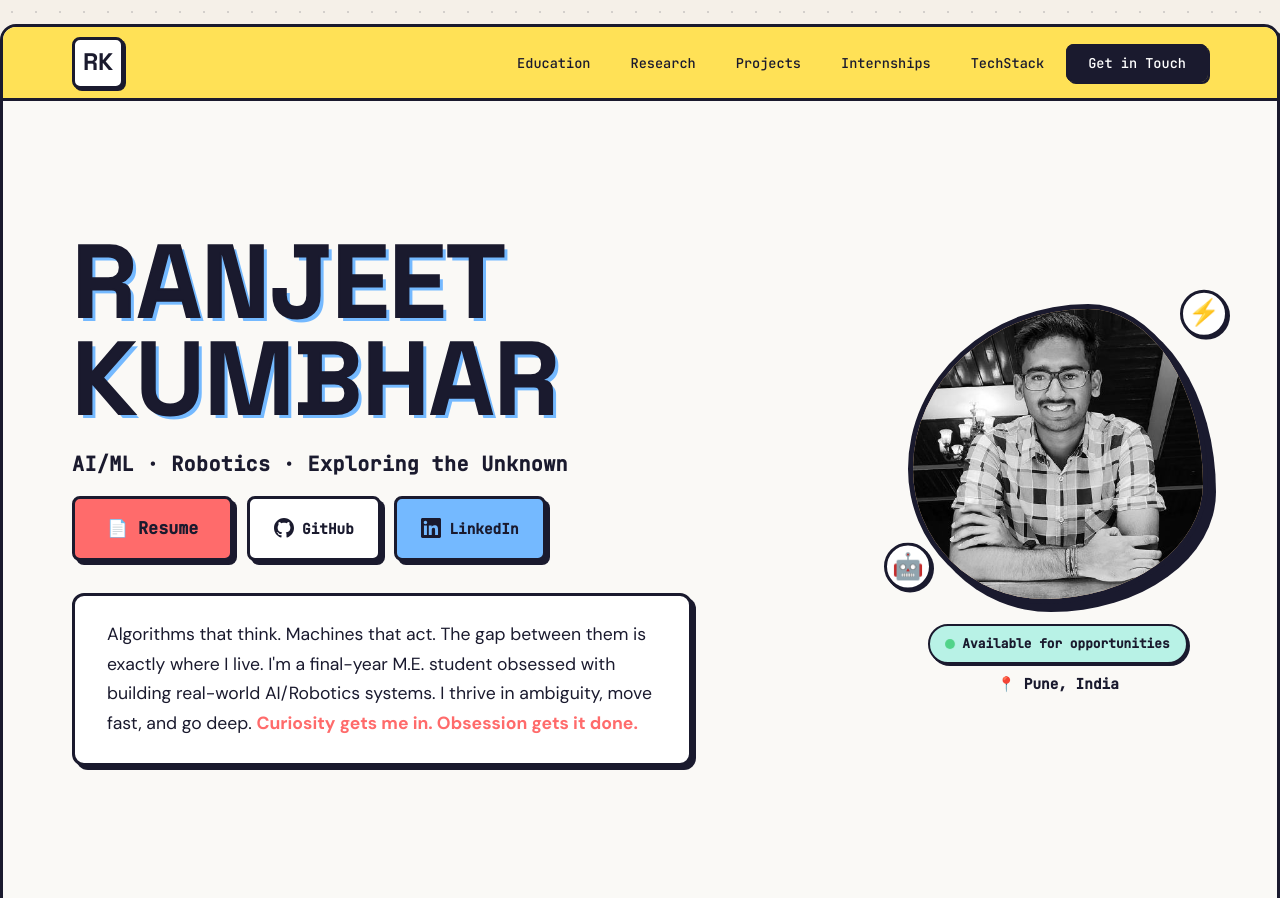
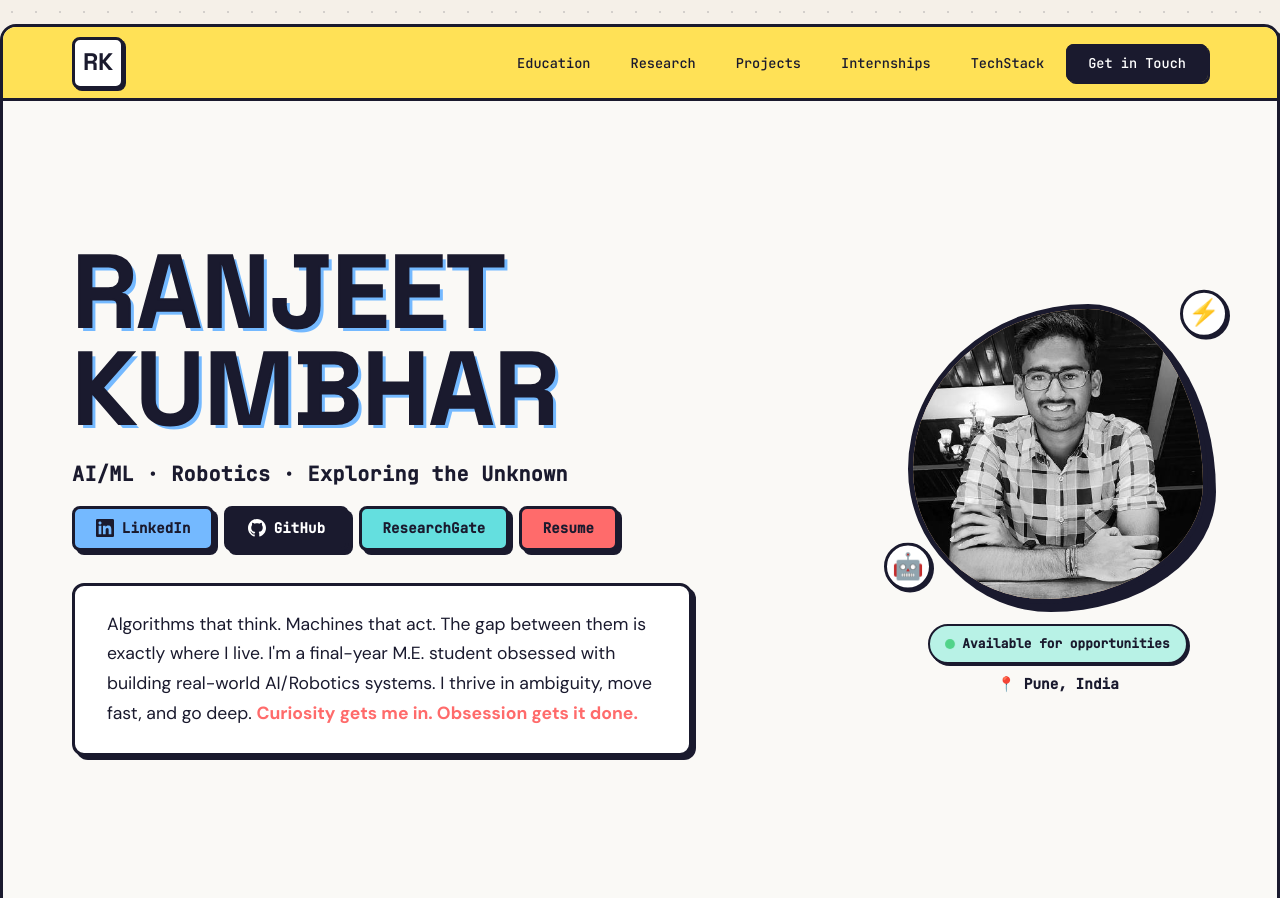
Before and after one commit to RanjeetKumbhar01/RanjeetKumbhar01.github.io, a plain HTML site: page index.html in a window 1280 px wide. Shown: the top 898 px of the page. Drawn offline with nearby package versions, Linux system fonts and the light colour scheme.

Commit message:
feat: redesign hero call-to-action buttons with custom social styling and unified layout

```diff
--- a/index.html
+++ b/index.html
@@ -63,32 +63,34 @@
                             AI/ML · Robotics · Exploring the Unknown
                         </p>
                         <div class="hero-cta">
-                            <a href="resume.pdf" target="_blank" class="btn btn-resume btn-lg">
-                                📄 Resume
+                            <!-- Social row -->
+                            <div class="hero-cta-social">
+                                <a href="https://linkedin.com/in/ranjeet-kumbhar" target="_blank" rel="noopener" class="cta-btn cta-btn--linkedin">
+                                    <svg width="18" height="18" viewBox="0 0 24 24" fill="currentColor">
+                                        <path d="M20.447 20.452h-3.554v-5.569c0-1.328-.027-3.037-1.852-3.037-1.853 0-2.136 1.445-2.136 2.939v5.667H9.351V9h3.414v1.561h.046c.477-.9 1.637-1.85 3.37-1.85 3.601 0 4.267 2.37 4.267 5.455v6.286zM5.337 7.433c-1.144 0-2.063-.926-2.063-2.065 0-1.138.92-2.063 2.063-2.063 1.14 0 2.064.925 2.064 2.063 0 1.139-.925 2.065-2.064 2.065zm1.782 13.019H3.555V9h3.564v11.452zM22.225 0H1.771C.792 0 0 .774 0 1.729v20.542C0 23.227.792 24 1.771 24h20.451C23.2 24 24 23.227 24 22.271V1.729C24 .774 23.2 0 22.222 0h.003z" />
+                                    </svg>
+                                    LinkedIn
+                                </a>
+                                <a href="https://github.com/RanjeetKumbhar01" target="_blank" rel="noopener" class="cta-btn cta-btn--github">
+                                    <svg width="18" height="18" viewBox="0 0 24 24" fill="currentColor">
+                                        <path d="M12 0c-6.626 0-12 5.373-12 12 0 5.302 3.438 9.8 8.207 11.387.599.111.793-.261.793-.577v-2.234c-3.338.726-4.033-1.416-4.033-1.416-.546-1.387-1.333-1.756-1.333-1.756-1.089-.745.083-.729.083-.729 1.205.084 1.839 1.237 1.839 1.237 1.07 1.834 2.807 1.304 3.492.997.107-.775.418-1.305.762-1.604-2.665-.305-5.467-1.334-5.467-5.931 0-1.311.469-2.381 1.236-3.221-.124-.303-.535-1.524.117-3.176 0 0 1.008-.322 3.301 1.23.957-.266 1.983-.399 3.003-.404 1.02.005 2.047.138 3.006.404 2.291-1.552 3.297-1.23 3.297-1.23.653 1.653.242 2.874.118 3.176.77.84 1.235 1.911 1.235 3.221 0 4.609-2.807 5.624-5.479 5.921.43.372.823 1.102.823 2.222v3.293c0 .319.192.694.801.576 4.765-1.589 8.199-6.086 8.199-11.386 0-6.627-5.373-12-12-12z" />
+                                    </svg>
+                                    GitHub
+                                </a>
+                                <a href="https://www.researchgate.net/profile/Ranjeet-Kumbhar" target="_blank" rel="noopener" class="cta-btn cta-btn--rg">
+                                    ResearchGate
+                                </a>
+                                <a href="resume.pdf" target="_blank" class="cta-btn cta-btn--resume">
+                                Resume
                             </a>
-                            <a href="https://github.com/RanjeetKumbhar01" target="_blank" rel="noopener"
-                                class="btn btn-secondary">
-                                <svg width="20" height="20" viewBox="0 0 24 24" fill="currentColor">
-                                    <path
-                                        d="M12 0c-6.626 0-12 5.373-12 12 0 5.302 3.438 9.8 8.207 11.387.599.111.793-.261.793-.577v-2.234c-3.338.726-4.033-1.416-4.033-1.416-.546-1.387-1.333-1.756-1.333-1.756-1.089-.745.083-.729.083-.729 1.205.084 1.839 1.237 1.839 1.237 1.07 1.834 2.807 1.304 3.492.997.107-.775.418-1.305.762-1.604-2.665-.305-5.467-1.334-5.467-5.931 0-1.311.469-2.381 1.236-3.221-.124-.303-.535-1.524.117-3.176 0 0 1.008-.322 3.301 1.23.957-.266 1.983-.399 3.003-.404 1.02.005 2.047.138 3.006.404 2.291-1.552 3.297-1.23 3.297-1.23.653 1.653.242 2.874.118 3.176.77.84 1.235 1.911 1.235 3.221 0 4.609-2.807 5.624-5.479 5.921.43.372.823 1.102.823 2.222v3.293c0 .319.192.694.801.576 4.765-1.589 8.199-6.086 8.199-11.386 0-6.627-5.373-12-12-12z" />
-                                </svg>
-                                GitHub
-                            </a>
-                            <a href="https://linkedin.com/in/ranjeet-kumbhar" target="_blank" rel="noopener"
-                                class="btn btn-accent">
-                                <svg width="20" height="20" viewBox="0 0 24 24" fill="currentColor">
-                                    <path
-                                        d="M20.447 20.452h-3.554v-5.569c0-1.328-.027-3.037-1.852-3.037-1.853 0-2.136 1.445-2.136 2.939v5.667H9.351V9h3.414v1.561h.046c.477-.9 1.637-1.85 3.37-1.85 3.601 0 4.267 2.37 4.267 5.455v6.286zM5.337 7.433c-1.144 0-2.063-.926-2.063-2.065 0-1.138.92-2.063 2.063-2.063 1.14 0 2.064.925 2.064 2.063 0 1.139-.925 2.065-2.064 2.065zm1.782 13.019H3.555V9h3.564v11.452zM22.225 0H1.771C.792 0 0 .774 0 1.729v20.542C0 23.227.792 24 1.771 24h20.451C23.2 24 24 23.227 24 22.271V1.729C24 .774 23.2 0 22.222 0h.003z" />
-                                </svg>
-                                LinkedIn
-                            </a>
+                            </div>
                         </div>
                         <div class="hero-tagline neo-card">
                             <p>Algorithms that think. Machines that act. The gap between them is exactly where I live. I'm a final-year M.E. student obsessed with building real-world AI/Robotics systems. I thrive in ambiguity, move fast, and go deep. <strong>Curiosity gets me in. Obsession gets it done.</strong>
                             </p>
                         </div>
                     </div>
-                    <!-- Profile Photo -->
+            <!-- Profile Photo -->
                     <div class="hero-photo">
                         <div class="photo-frame">
                             <img src="images/profile.jpg" alt="Ranjeet Kumbhar" class="profile-img">
--- a/style.css
+++ b/style.css
@@ -238,12 +238,79 @@
     letter-spacing: 0.02em;
 }
 
-/* Hero CTAs — larger */
+/* Hero CTAs */
 .hero-cta {
     display: flex;
+    flex-direction: column;
+    gap: 0.75rem;
+    margin-bottom: 1.5rem;
+}
+
+.hero-cta-social {
+    display: flex;
     flex-wrap: wrap;
-    gap: 0.85rem;
+    gap: 0.6rem;
 }
+
+/* Base CTA button — uniform shape, size, and weight */
+.cta-btn {
+    display: inline-flex;
+    align-items: center;
+    gap: 0.5rem;
+    font-family: var(--font-mono);
+    font-size: 0.88rem;
+    font-weight: 700;
+    padding: 0.65rem 1.3rem;
+    border-radius: var(--radius-sm);
+    border: 3px solid var(--clr-black);
+    text-decoration: none;
+    cursor: pointer;
+    transition: transform 0.18s ease, box-shadow 0.18s ease;
+    box-shadow: 4px 4px 0px var(--clr-black);
+    letter-spacing: 0.01em;
+    white-space: nowrap;
+    line-height: 1;
+}
+
+.cta-btn:hover {
+    transform: translate(-2px, -2px);
+    box-shadow: 6px 6px 0px var(--clr-black);
+}
+
+/* LinkedIn — site blue token */
+.cta-btn--linkedin {
+    background: var(--clr-blue);
+    color: var(--clr-black);
+}
+
+/* GitHub — site black */
+.cta-btn--github {
+    background: var(--clr-black);
+    color: var(--clr-white);
+}
+
+/* ResearchGate — site teal token */
+.cta-btn--rg {
+    background: var(--clr-teal);
+    color: var(--clr-black);
+}
+
+/* Resume — site coral token */
+.cta-btn--resume {
+    background: var(--clr-coral);
+    color: var(--clr-black);
+}
+
+.cta-arrow {
+    font-size: 1rem;
+    transition: transform 0.2s ease;
+}
+
+.cta-btn--resume:hover .cta-arrow {
+    transform: translate(2px, -2px);
+}
+
+
 
 /* Buttons */
 .btn {
@@ -307,6 +374,17 @@
 }
 
 .btn-accent:hover {
+    transform: translate(-2px, -2px);
+    box-shadow: var(--shadow-lg);
+}
+
+.btn-rg {
+    background: #00ccbb;
+    color: var(--clr-black);
+    box-shadow: var(--shadow);
+}
+
+.btn-rg:hover {
     transform: translate(-2px, -2px);
     box-shadow: var(--shadow-lg);
 }
```
Also changed, not shown: 1 other file.
